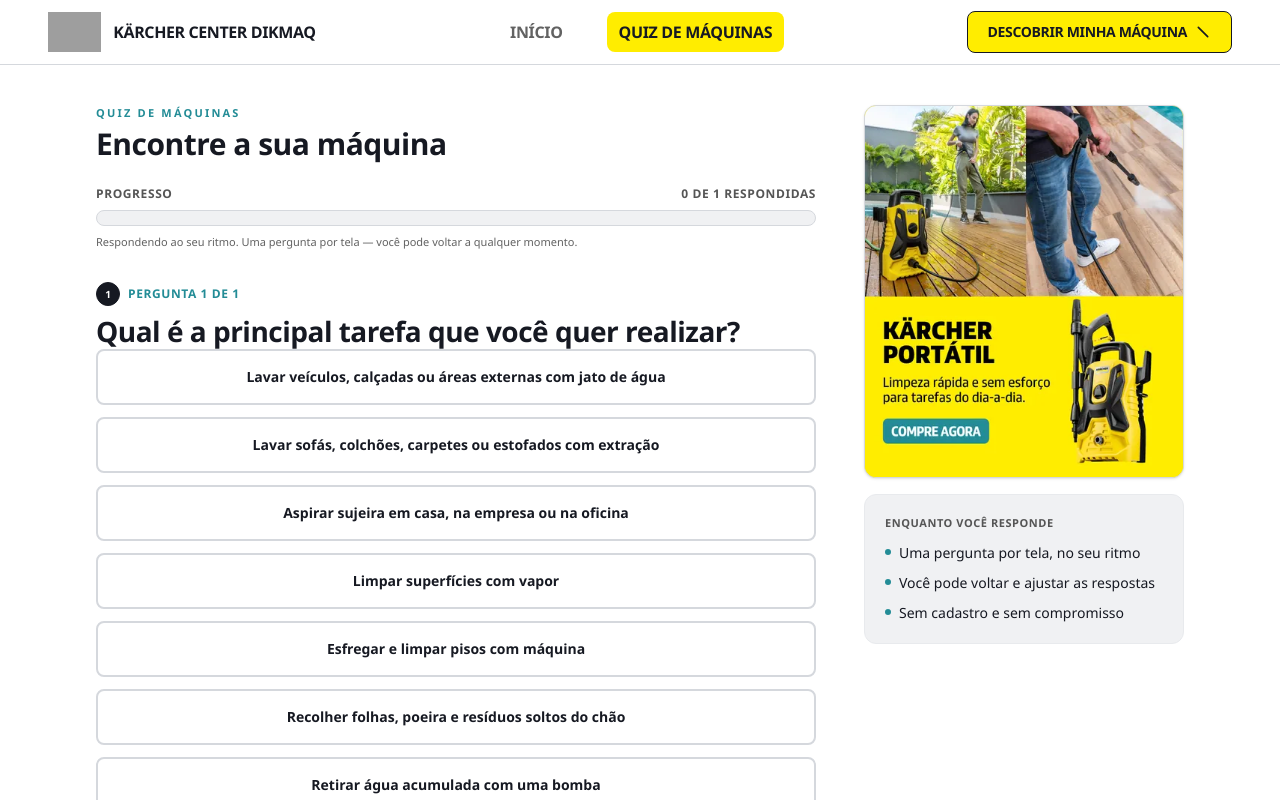
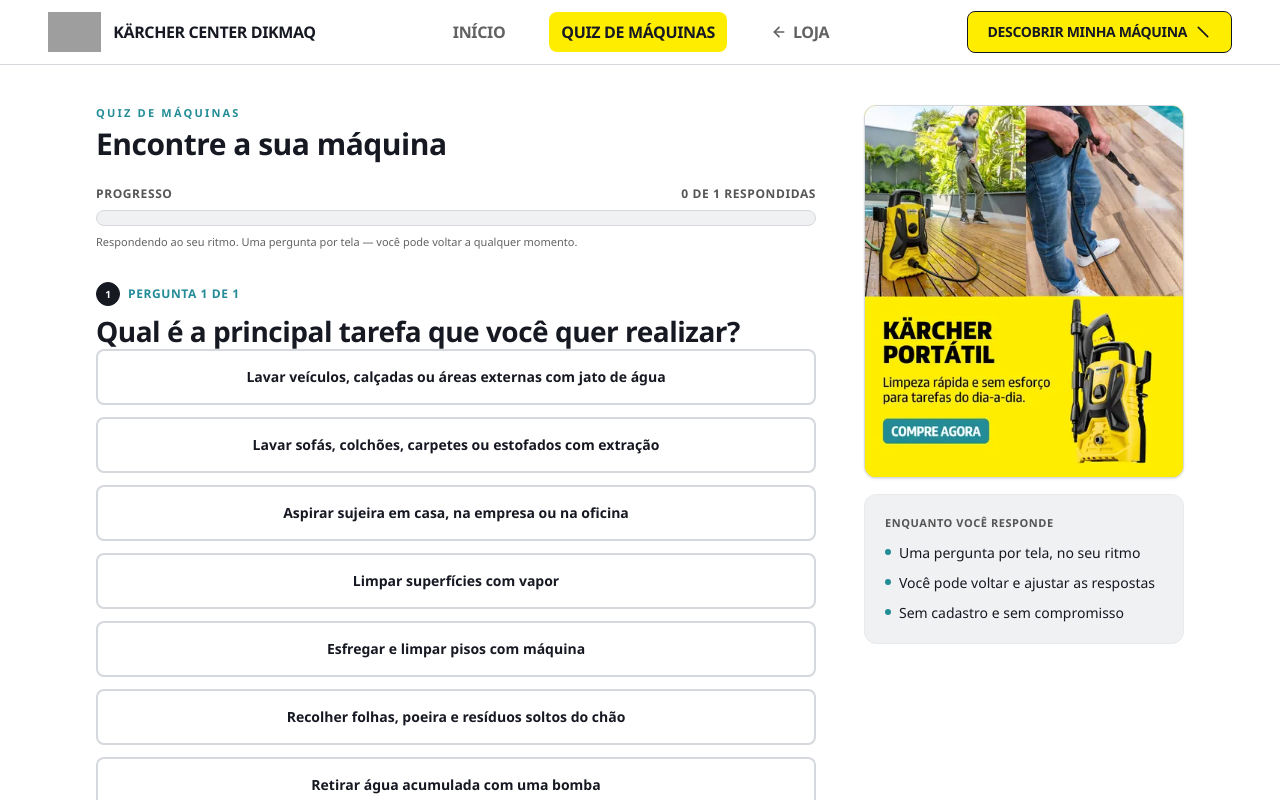
Before and after one commit to oscarRodriguesDev/Quiz-maquinas, a Next.js app: page /quiz in a window 1280 px wide. Shown: the top 800 px of the page. Built offline with nearby package versions, Linux system fonts and the light colour scheme; grey boxes are pictures that could not be loaded; a web font is replaced by a local one.

Commit message:
Adiciona link para a loja no header e abre links da loja na mesma aba

```diff
--- a/src/app/page.tsx
+++ b/src/app/page.tsx
@@ -209,10 +209,8 @@ export default function Home() {
             />
             <a
               href={PORTABLE_URL}
-              target="_blank"
-              rel="noopener noreferrer"
               className="block rounded-2xl focus-visible:outline-none focus-visible:ring-4 focus-visible:ring-brand-ink focus-visible:ring-offset-4"
-              aria-label="Conhecer a lavadora de alta pressão portátil Kärcher na loja (abre em nova aba)"
+              aria-label="Conhecer a lavadora de alta pressão portátil Kärcher na loja"
             >
               <ResponsiveBanner
                 desktopSrc="/images/banner-mobile1.webp"
@@ -294,10 +292,8 @@ export default function Home() {
             <a
               key={category.title}
               href={category.href}
-              target="_blank"
-              rel="noopener noreferrer"
               className="group flex flex-col overflow-hidden rounded-xl border border-border bg-surface transition-colors hover:border-brand-ink focus-visible:outline-none focus-visible:ring-4 focus-visible:ring-brand-ink focus-visible:ring-opacity-25"
-              aria-label={`${category.title} na loja (abre em nova aba)`}
+              aria-label={`${category.title} na loja`}
             >
               <div className="relative aspect-[4/3] overflow-hidden border-b border-border-soft bg-surface-muted p-5">
                 <img
--- a/src/components/home/HeroCarousel.tsx
+++ b/src/components/home/HeroCarousel.tsx
@@ -91,10 +91,8 @@ export function HeroCarousel() {
         <a
           key={index}
           href={slide.href}
-          target="_blank"
-          rel="noopener noreferrer"
           className="block animate-hero-fade focus-visible:outline-none focus-visible:ring-4 focus-visible:ring-brand-ink focus-visible:ring-inset"
-          aria-label={`${slide.alt} (abre em nova aba)`}
+          aria-label={slide.alt}
         >
           <ResponsiveBanner
             desktopSrc={slide.desktopSrc}
--- a/src/components/layout/Header.tsx
+++ b/src/components/layout/Header.tsx
@@ -7,6 +7,8 @@ import { useState } from "react";
 /* Logo Kärcher — fundo transparente, disponível no portal de marketing da marca */
 const KARCHER_LOGO_URL =
   "https://mktkarcher.com.br/download/105/institucionais/1_lVImt0Itud1YA6owcH5VBFyjSULRZMj/LOGO%20KARCHER%20FUNDO%20TRANSPARENTE%20BAIXA.png";
+
+const STORE_URL = "https://www.karcher-center-dikmaq.com.br";
 
 const navLinks = [
   { href: "/", label: "Início" },
@@ -54,6 +56,27 @@ export default function Header() {
                 {link.label}
               </Link>
             ))}
+            <a
+              href={STORE_URL}
+              className="flex items-center gap-1.5 rounded-lg px-3 py-2 text-base text-text-secondary transition-colors hover:bg-surface-muted hover:text-brand-ink"
+              aria-label="Voltar para a loja Kärcher Center Dikmaq"
+            >
+              <svg
+                width="16"
+                height="16"
+                viewBox="0 0 24 24"
+                fill="none"
+                stroke="currentColor"
+                strokeWidth="2.5"
+                strokeLinecap="round"
+                strokeLinejoin="round"
+                aria-hidden="true"
+              >
+                <path d="M19 12H5" />
+                <path d="m12 19-7-7 7-7" />
+              </svg>
+              Loja
+            </a>
           </nav>
 
           <div className="hidden md:flex items-center gap-3">
@@ -146,6 +169,28 @@ export default function Header() {
               >
                 Descobrir minha máquina
               </Link>
+              <a
+                href={STORE_URL}
+                onClick={() => setOpenMenuPath(null)}
+                className="flex items-center gap-2 rounded-lg px-3 py-3 text-sm font-[700] uppercase tracking-tight text-text-secondary transition-colors hover:bg-surface-muted hover:text-brand-ink"
+                aria-label="Voltar para a loja Kärcher Center Dikmaq"
+              >
+                <svg
+                  width="16"
+                  height="16"
+                  viewBox="0 0 24 24"
+                  fill="none"
+                  stroke="currentColor"
+                  strokeWidth="2.5"
+                  strokeLinecap="round"
+                  strokeLinejoin="round"
+                  aria-hidden="true"
+                >
+                  <path d="M19 12H5" />
+                  <path d="m12 19-7-7 7-7" />
+                </svg>
+                Voltar para a loja
+              </a>
             </nav>
           </div>
         )}
--- a/src/components/quiz/Quiz.tsx
+++ b/src/components/quiz/Quiz.tsx
@@ -380,10 +380,8 @@ export default function Quiz() {
           <aside className="hidden lg:sticky lg:top-6 lg:block">
             <a
               href={PORTABLE_STORE_URL}
-              target="_blank"
-              rel="noopener noreferrer"
               className="block rounded-xl focus-visible:outline-none focus-visible:ring-4 focus-visible:ring-brand-ink focus-visible:ring-offset-4"
-              aria-label="Conhecer a lavadora de alta pressão portátil Kärcher na loja (abre em nova aba)"
+              aria-label="Conhecer a lavadora de alta pressão portátil Kärcher na loja"
             >
               <ResponsiveBanner
                 desktopSrc="/images/banner-mobile1.webp"
--- a/src/components/results/ResultScreen.tsx
+++ b/src/components/results/ResultScreen.tsx
@@ -130,8 +130,6 @@ function PrimaryButton({ href, children }: { href: string; children: ReactNode }
   return (
     <a
       href={href}
-      target="_blank"
-      rel="noopener noreferrer"
       className="inline-flex items-center justify-center gap-2 rounded-lg border border-brand-ink bg-brand-yellow px-5 py-3 text-brand-ink font-[800] text-sm uppercase tracking-tight transition-colors hover:bg-brand-yellow-dark focus-visible:outline-none focus-visible:ring-4 focus-visible:ring-brand-ink focus-visible:ring-opacity-25"
     >
       {children}
@@ -440,10 +438,8 @@ export function ResultScreen({ answers, result, onRestart }: ResultScreenProps)
         <div className="mt-10">
           <a
             href={STORE_URL}
-            target="_blank"
-            rel="noopener noreferrer"
             className="block overflow-hidden rounded-xl border border-border transition-opacity hover:opacity-95 focus-visible:outline-none focus-visible:ring-4 focus-visible:ring-brand-ink focus-visible:ring-opacity-25"
-            aria-label="Conheça as soluções Kärcher na loja (abre em nova aba)"
+            aria-label="Conheça as soluções Kärcher na loja"
           >
             <ResponsiveBanner
               desktopSrc="/images/banner-horizontal2.webp"
```
Also changed, not shown: 2 other files (tests, documents, lock files or other folders).
